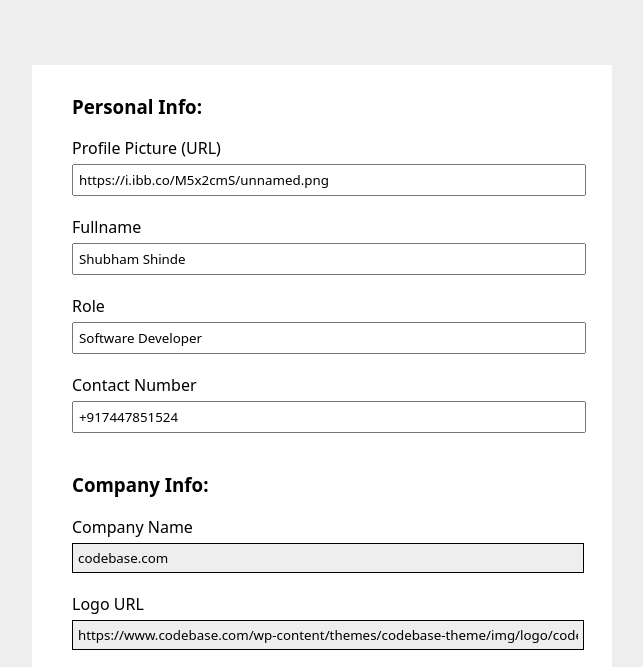
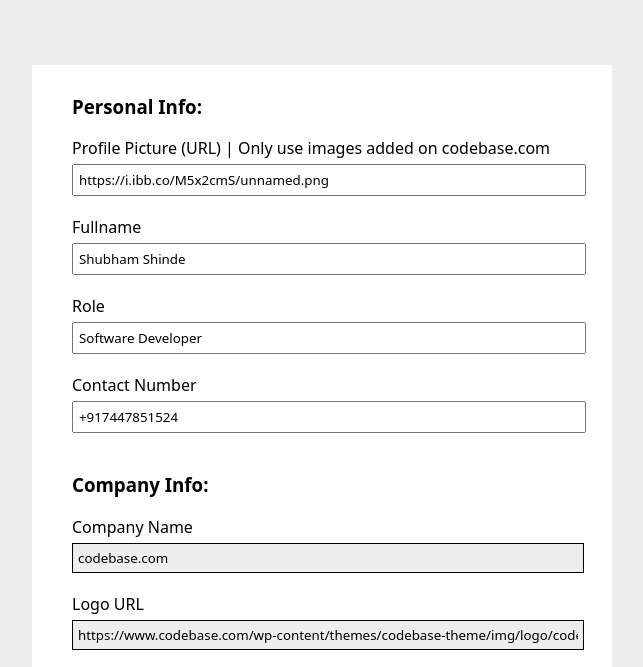
Before and after one commit to shubshinde/email-signature-generator, a plain HTML site: page index.html in a window 1280 px wide. Shown: the part 132-799 px from the top of the page, without its empty margins (318-961 px from the left). Drawn offline with Linux system fonts and the light colour scheme.

Commit message:
Update index.html

```diff
--- a/index.html
+++ b/index.html
@@ -21,7 +21,7 @@
 		<form action="signature.html" method="GET" class="fields">
 			<!-- Personal -->
 			<h3>Personal Info:</h3>
-			<label for="">Profile Picture (URL)</label>
+			<label for="">Profile Picture (URL) | Only use images added on codebase.com</label>
 			<input required placeholder="Profile Picture (URL)" type="text" value="https://i.ibb.co/M5x2cmS/unnamed.png"
 				name="emp_profile" />
 			<label for="">Fullname</label>
```
